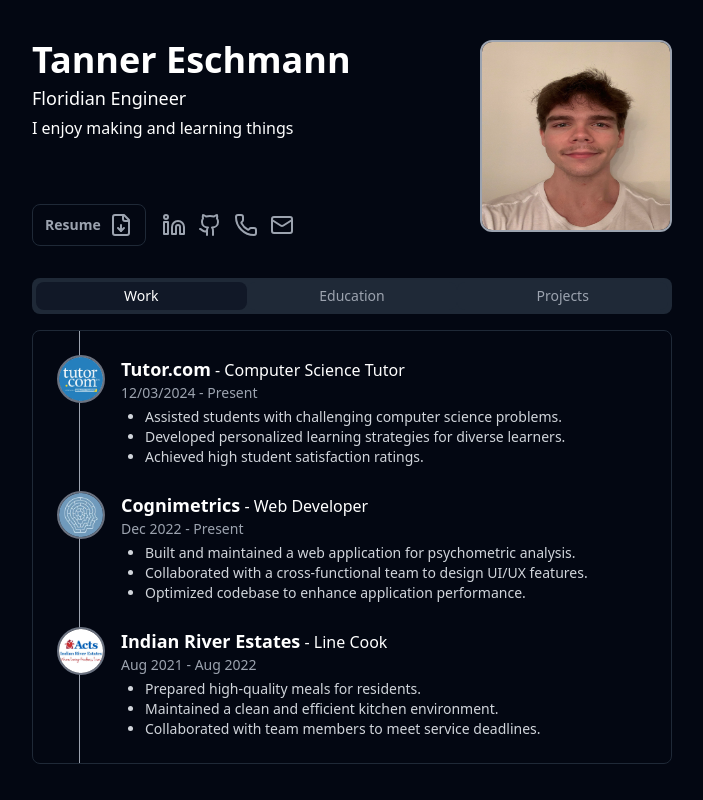
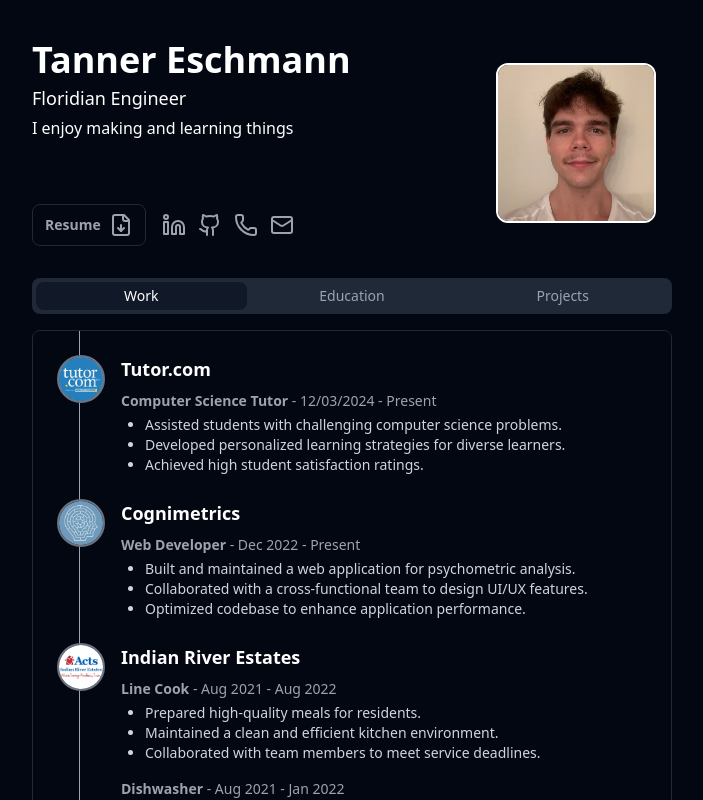
Before and after one commit to Broilan/TannerEschmann.com, a React (Vite) app: page / in a window 1280 px wide. Shown: the whole page, without its empty margins (288-991 px from the left). Built offline with nearby package versions, Linux system fonts and the light colour scheme.

Commit message:
css updates

```diff
--- a/src/components/InfoCard.jsx
+++ b/src/components/InfoCard.jsx
@@ -16,9 +16,9 @@
   };
 
   return (
-    <div className="relative grid grid-cols-1 lg:grid-cols-3 gap-8 items-start">
+<div className="relative flex flex-col lg:flex-row lg:items-start">
   {/* Info Section */}
-      <div className="col-span-1 lg:col-span-2">
+  <div className="flex-1 text-left">
     <h1 className="text-4xl font-bold mb-1">Tanner Eschmann</h1>
     <p className="text-lg font-medium mb-1">Floridian Engineer</p>
     <p>I enjoy making and learning things</p>
@@ -32,7 +32,7 @@
         <span>Resume</span>
         <FileDown />
       </a>
-          <div className="flex gap-3 text-gray-400 relative">
+      <div className="flex gap-3 text-gray-400">
         <a
           target="_blank"
           href="https://www.linkedin.com/in/tanner-eschmann/"
@@ -52,14 +52,14 @@
         <div
           onClick={() => copyToClipboard("772-766-3388", "Phone number")}
           aria-label="Phone"
-              className="hover:text-white relative cursor-pointer"
+          className="hover:text-white cursor-pointer"
         >
           <Phone />
         </div>
         <div
           onClick={() => copyToClipboard("EschmannTanner@gmail.com", "Email")}
           aria-label="Email"
-              className="hover:text-white relative cursor-pointer"
+          className="hover:text-white cursor-pointer"
         >
           <Mail />
         </div>
@@ -71,7 +71,7 @@
   <img
     src={me}
     alt="photo-of-tanner"
-        className="hidden lg:block rounded-xl aspect-square w-full h-auto border-2 border-gray-400"
+    className="absolute right-4 top-1/2 transform -translate-y-1/2 hidden [@media(min-width:500px)]:block rounded-xl object-cover w-40 h-40 border-2 border-white"
 />
 
   {/* Custom Alert */}
@@ -81,5 +81,7 @@
     onClose={() => setAlertVisible(false)}
   />
 </div>
+
+
   );
 }
--- a/src/components/ListSection.jsx
+++ b/src/components/ListSection.jsx
@@ -1,48 +1,98 @@
-import { useState } from "react";
+import { useState, useEffect, useRef } from "react";
 
 export default function ListSection({ data }) {
+  const [contentHeight, setContentHeight] = useState(0);
+  const contentRef = useRef(null);
+
+  // Update the height of the content dynamically
+  useEffect(() => {
+    if (contentRef.current) {
+      setContentHeight(contentRef.current.scrollHeight); // Total height of the scrollable content
+    }
+  }, [data]); // Recalculate when data changes
+
   return (
     <div className="bg-gray-950 rounded-lg p-6 mt-4 border-[1px] border-gray-800 relative max-h-[30rem] overflow-y-auto hide-scrollbar">
       {/* Vertical Line */}
-      <div className="absolute top-0 left-[46px] h-full w-[0.5px] bg-gray-400"></div>
-      <ul className="space-y-6">
-        {data.map((item, index) => (
-          <ListItem key={index} item={item} />
+      <div
+        className="absolute top-0 left-[46px] w-[0.5px] bg-gray-400"
+        style={{ height: `${contentHeight+45}px` }}
+      ></div>
+
+      {/* Content */}
+      <ul className="space-y-6" ref={contentRef}>
+        {data.map((company, index) => (
+          <CompanyItem key={index} company={company} />
         ))}
       </ul>
     </div>
   );
 }
 
-function ListItem({ item }) {
+function CompanyItem({ company }) {
   const [loaded, setLoaded] = useState(false);
+
+  // Determine if the company object contains roles
+  const hasRoles = Array.isArray(company.roles);
 
   return (
     <li className="flex items-start space-x-4 relative">
-      {/* Image with Skeleton */}
-      <div className="relative">
+      {/* Company Logo */}
+      <div className="relative flex-shrink-0">
         <div
           className={`absolute inset-0 bg-gray-500 animate-pulse ${
             loaded ? "hidden" : "block"
           } rounded-full`}
         ></div>
         <img
-          src={item.image}
-          alt={item.alt}
+          src={company.image}
+          alt={company.alt}
           onLoad={() => setLoaded(true)}
-          className={`w-12 h-12 rounded-full border-2 border-gray-500 relative z-10 ${
+          className={`w-12 h-12 min-w-[3rem] min-h-[3rem] rounded-full border-2 border-gray-500 relative z-10 ${
             loaded ? "opacity-100" : "opacity-0"
           } transition-opacity duration-300`}
         />
       </div>
       <div>
-        <strong className="text-lg">{item.title}</strong> - {item.subtitle}
-        <p className="text-gray-400 text-sm">{item.date}</p>
-        <ul className="text-gray-300 text-sm list-disc ml-6 mt-1">
-          {item.details.map((detail, i) => (
-            <li key={i}>{detail}</li>
-          ))}
-        </ul>
+        {/* Handle companies with roles */}
+        {hasRoles ? (
+          <>
+            <strong className="text-lg">{company.company}</strong>
+            <ul className="space-y-4 mt-2">
+              {company.roles.map((role, index) => (
+                <li key={index}>
+                  <div className="text-gray-400 text-sm">
+                    <strong>{role.title}</strong> {role.date && `- ${role.date}`}
+                  </div>
+                  {role.subtitle && (
+                    <div className="text-gray-300 text-sm">{role.subtitle}</div>
+                  )}
+                  <ul className="text-gray-300 text-sm list-disc ml-6 mt-1">
+                    {role.details.map((detail, i) => (
+                      <li key={i}>{detail}</li>
+                    ))}
+                  </ul>
+                </li>
+              ))}
+            </ul>
+          </>
+        ) : (
+          // Handle items without roles (like projects or education)
+          <>
+            <strong className="text-lg">{company.title}</strong>
+            {company.subtitle && (
+              <div className="text-gray-300 text-sm">{company.subtitle}</div>
+            )}
+            {company.date && (
+              <p className="text-gray-400 text-sm">{company.date}</p>
+            )}
+            <ul className="text-gray-300 text-sm list-disc ml-6 mt-1">
+              {company.details.map((detail, i) => (
+                <li key={i}>{detail}</li>
+              ))}
+            </ul>
+          </>
+        )}
       </div>
     </li>
   );
--- a/src/data/work.json
+++ b/src/data/work.json
@@ -2,37 +2,89 @@
   {
     "image": "/TutorCom.jpg",
     "alt": "Tutor.com",
-    "title": "Tutor.com",
-    "subtitle": "Computer Science Tutor",
+    "company": "Tutor.com",
+    "roles": [
+      {
+        "title": "Computer Science Tutor",
         "date": "12/03/2024 - Present",
         "details": [
           "Assisted students with challenging computer science problems.",
           "Developed personalized learning strategies for diverse learners.",
           "Achieved high student satisfaction ratings."
         ]
+      }
+    ]
   },
   {
     "image": "/cognimetrics.png",
     "alt": "Cognimetrics",
-    "title": "Cognimetrics",
-    "subtitle": "Web Developer",
+    "company": "Cognimetrics",
+    "roles": [
+      {
+        "title": "Web Developer",
         "date": "Dec 2022 - Present",
         "details": [
           "Built and maintained a web application for psychometric analysis.",
           "Collaborated with a cross-functional team to design UI/UX features.",
           "Optimized codebase to enhance application performance."
         ]
+      }
+    ]
   },
   {
     "image": "/IRE.png",
     "alt": "Indian River Estates",
-    "title": "Indian River Estates",
-    "subtitle": "Line Cook",
+    "company": "Indian River Estates",
+    "roles": [
+      {
+        "title": "Line Cook",
         "date": "Aug 2021 - Aug 2022",
         "details": [
           "Prepared high-quality meals for residents.",
           "Maintained a clean and efficient kitchen environment.",
           "Collaborated with team members to meet service deadlines."
         ]
+      },
+      {
+        "title": "Dishwasher",
+        "date": "Aug 2021 - Jan 2022",
+        "details": [
+          "Trained as line-cook while washing dishes.",
+          "Trained new hires on company procedures and customer service best practices."
+        ]
+      },
+      {
+        "title": "Server & Host",
+        "date": "Apr 2019 - Aug 2021",
+        "details": [
+          "Provided excellent customer service in a high-pace environment.",
+          "Managed table assignments and worked with BOH to ensure great service.",
+          "Trained new hires on company procedures and customer service best practices."
+        ]
       }
     ]
+  },
+  {
+    "image": "/Marsh.png",
+    "alt": "Marsh Landing Logo",
+    "company": "Marsh Landing",
+    "roles": [
+      {
+        "title": "Dishwasher",
+        "date": "Oct 2018 - Mar 2019",
+        "details": [
+          "Handled nightly chores while washing dishes.",
+          "Trained on culinary techniques during slow periods."
+        ]
+      },
+      {
+        "title": "Food Runner",
+        "date": "Oct 2017 - Oct 2018",
+        "details": [
+          "Served food to customers and expedited orders.",
+          "Handled nightly Chores."
+        ]
+      }
+    ]
+  }
+]
```
Also changed, not shown: public/Marsh.png (added). Lines whose indentation alone changed are shown as unchanged.
